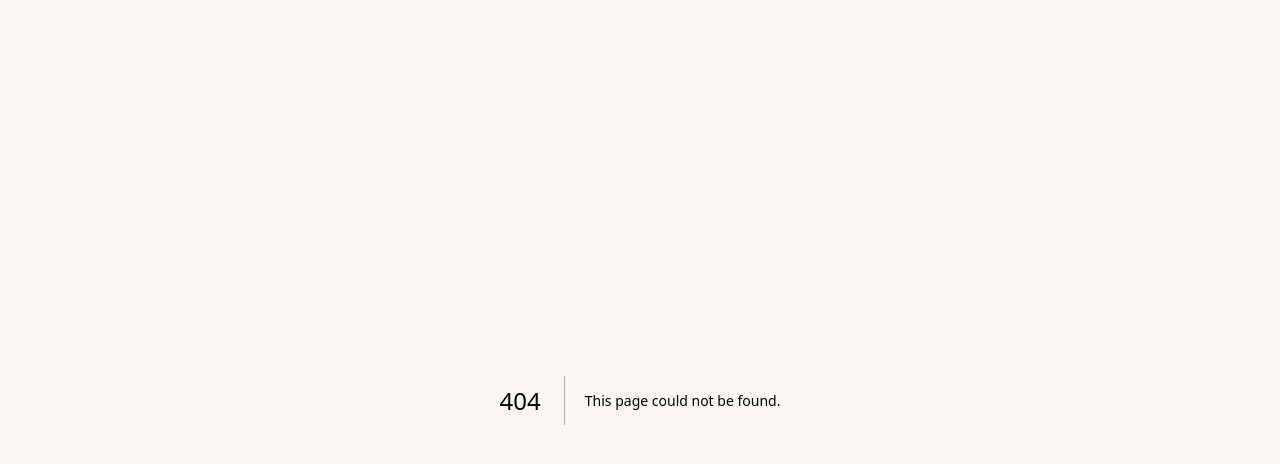
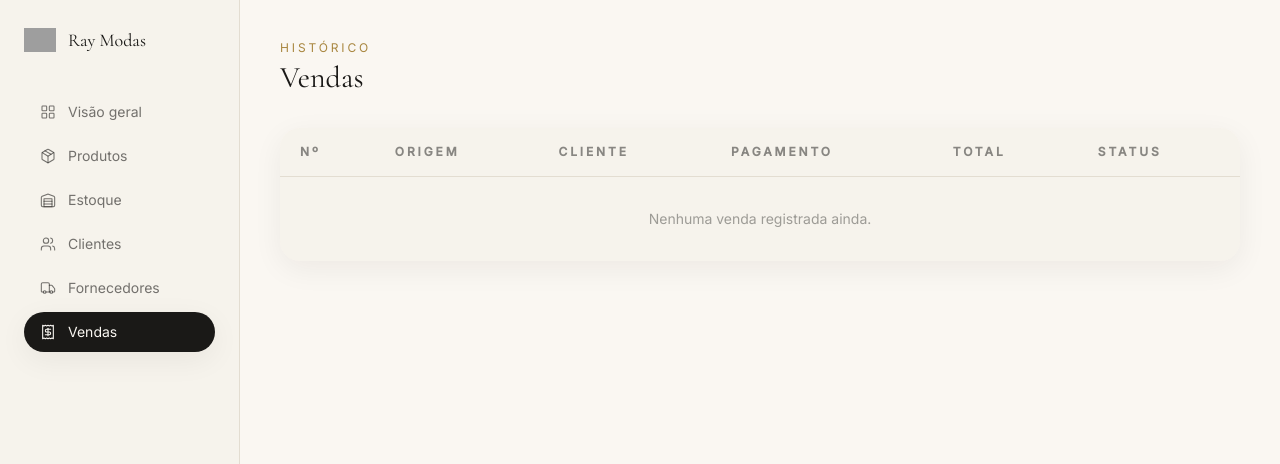
Before and after one commit to 8956gabriel/ray-modas, a Next.js app: page /admin/vendas in a window 1280 px wide. Before the commit this address had no page. Shown: the top 464 px of the page. Built offline with nearby package versions, Linux system fonts and the light colour scheme; grey boxes are pictures that could not be loaded.

Commit message:
Create AdminVendas component for sales history

```diff
--- /dev/null
+++ b/app/admin/vendas/page.tsx
@@ -0,0 +1,30 @@
+export default function AdminVendas() {
+  return (
+    <div>
+      <p className="font-body text-xs uppercase tracking-tag text-gold-dark">Histórico</p>
+      <h1 className="mt-1 font-display text-3xl text-charcoal">Vendas</h1>
+
+      <div className="mt-8 overflow-hidden rounded-xl2 shadow-soft">
+        <table className="w-full border-collapse bg-cream/40 text-left font-body text-sm">
+          <thead>
+            <tr className="border-b border-taupe/60 text-xs uppercase tracking-tag text-charcoal/50">
+              <th className="px-5 py-4">Nº</th>
+              <th className="px-5 py-4">Origem</th>
+              <th className="px-5 py-4">Cliente</th>
+              <th className="px-5 py-4">Pagamento</th>
+              <th className="px-5 py-4">Total</th>
+              <th className="px-5 py-4">Status</th>
+            </tr>
+          </thead>
+          <tbody>
+            <tr>
+              <td colSpan={6} className="px-5 py-8 text-center text-charcoal/40">
+                Nenhuma venda registrada ainda.
+              </td>
+            </tr>
+          </tbody>
+        </table>
+      </div>
+    </div>
+  );
+}
```
